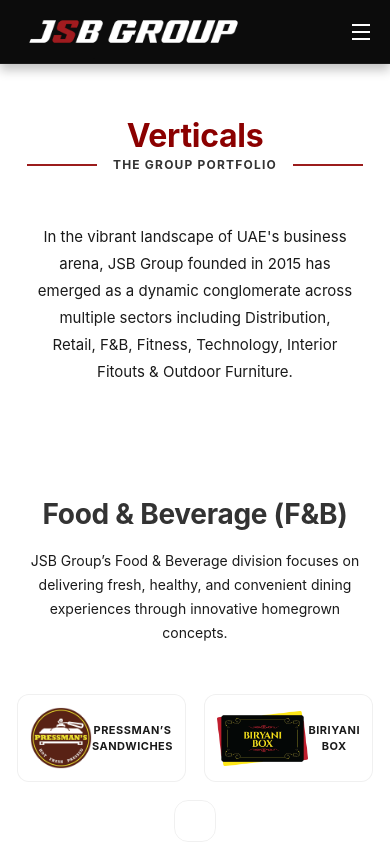
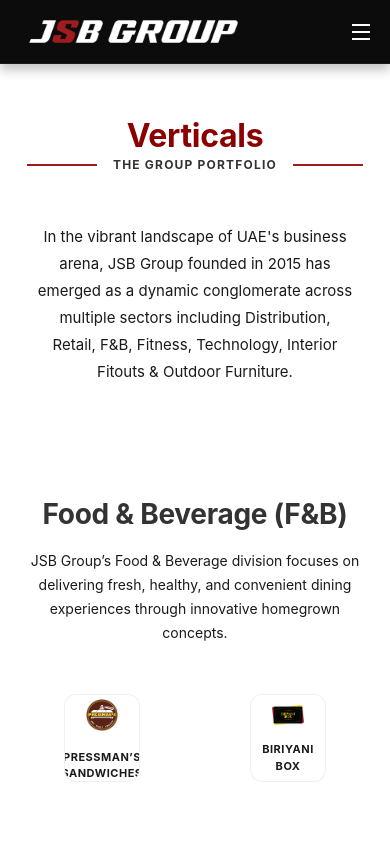
Before and after one commit to gurusaivs18/web-app, a React (Vite) app: page /verticals in a window 390 px wide. Shown: the top 844 px of the page. Built offline with nearby package versions, Linux system fonts and the light colour scheme.

Commit message:
basic allignment

```diff
--- a/src/css/Verticals.css
+++ b/src/css/Verticals.css
@@ -75,45 +75,15 @@
 /* ========================= BRAND GRID ========================= */
 
 .vertical-brands-grid {
-  display: flex;
-  flex-wrap: wrap;
+  display: grid;
+  grid-template-columns: repeat(6, minmax(0, 1fr));
+  gap: 22px;
+  margin-top: 45px;
+
+  justify-items: center; /* ✅ forces center alignment */
   align-items: center;
-  justify-content: center;
-  gap: 24px;
-  margin-top: 45px;
 }
-
 /* ========================= LOGO CARD ========================= */
-
-.logo-card {
-  width: 170px;
-  height: 110px;
-
-  display: flex;
-  align-items: center;
-  justify-content: center;
-
-  padding: 16px;
-  border-radius: 12px;
-
-  background: var(--white);
-  text-decoration: none;
-  cursor: pointer;
-  position: relative;
-
-  opacity: 0;
-  animation: fadeUp 0.55s ease forwards;
-
-  transition:
-    transform 0.35s ease,
-    box-shadow 0.35s ease,
-    background 0.35s ease;
-
-  box-sizing: border-box;
-  flex-shrink: 0;
-
-  border: 1px solid rgba(0, 0, 0, 0.06);
-}
 
 .logo-card:hover {
   transform: translateY(-8px) scale(1.05);
@@ -122,31 +92,47 @@
     0 14px 35px rgba(0, 0, 0, 0.1),
     0 5px 15px rgba(0, 0, 0, 0.06);
 }
+.logo-card {
+  width: 100%;
+  aspect-ratio: 3 / 2;
 
+  display: flex;
+  flex-direction: column;
+  align-items: center;
+  justify-content: center;
+
+  text-align: center;
+
+  gap: 8px;
+
+  padding: 14px;
+  border-radius: 12px;
+
+  background: var(--white);
+
+  overflow: hidden;
+
+  border: 1px solid rgba(0, 0, 0, 0.06);
+}
+.logo-card-text {
+  margin-top: 6px;
+}
 /* ========================= IMAGE WRAPPER ========================= */
 
 .logo-card-img-wrap {
   width: 100%;
-  height: 100%;
+  height: 70%;
 
   display: flex;
   align-items: center;
   justify-content: center;
 }
-
 .logo-card-img-wrap img {
-  max-width: 100%;
-  max-height: 100%;
-
-  width: auto;
-  height: auto;
+  max-width: 80%;
+  max-height: 80%;
 
   object-fit: contain;
-  display: block;
-
-  transition:
-    transform 0.3s ease,
-    filter 0.3s ease;
+  margin: auto;
 }
 
 .logo-card:hover .logo-card-img-wrap img {
@@ -389,9 +375,68 @@
   .brand-modal {
     padding: 28px 22px;
   }
+  .vertical-brands-grid {
+    grid-template-columns: repeat(3, 1fr);
+    gap: 16px;
+  }
 
   .brand-modal-text {
     font-size: 14px;
     line-height: 1.8;
   }
 }
+@media (max-width: 1024px) {
+  .vertical-brands-grid {
+    grid-template-columns: repeat(4, 1fr);
+  }
+}
+@media (max-width: 480px) {
+  .vertical-brands-grid {
+    grid-template-columns: repeat(2, 1fr);
+    gap: 14px;
+  }
+}
+@media (max-width: 360px) {
+  .vertical-brands-grid {
+    grid-template-columns: 1fr;
+  }
+}
+@media (max-width: 1024px) {
+  .vertical-brands-grid {
+    grid-template-columns: repeat(4, 1fr);
+  }
+}
+
+@media (max-width: 768px) {
+  .vertical-brands-grid {
+    grid-template-columns: repeat(3, 1fr);
+  }
+}
+
+@media (max-width: 480px) {
+  .vertical-brands-grid {
+    grid-template-columns: repeat(2, 1fr);
+  }
+}
+
+@media (max-width: 360px) {
+  .vertical-brands-grid {
+    grid-template-columns: 1fr;
+  }
+}
+.brand-modal-logo {
+  display: flex;
+  flex-direction: column; /* ✅ stack vertically */
+  align-items: center;
+  justify-content: center;
+  gap: 10px;
+  text-align: center;
+}
+
+.brand-modal-title {
+  font-size: 18px;
+  font-weight: 700;
+  color: var(--text-dark);
+  text-transform: uppercase;
+  letter-spacing: 0.5px;
+}
--- a/src/pages/Verticals.jsx
+++ b/src/pages/Verticals.jsx
@@ -75,11 +75,11 @@ function Verticals() {
             >
               ×
             </button>
-
             <div className="brand-modal-logo">
               <img src={selectedBrand.logo} alt={selectedBrand.name} />
+
+              <h3 className="brand-modal-title">{selectedBrand.name}</h3>
             </div>
-
             <p className="brand-modal-text">{selectedBrand.description}</p>
 
             <a
@@ -132,9 +132,6 @@ function Verticals() {
                   <div className="logo-card-text">{brand.name}</div>
                 </div>
               ))}
-              <div className="vertical-readmore-box">
-                <p>{cat.readMore}</p>
-              </div>
             </div>
           </div>
         </section>
```
